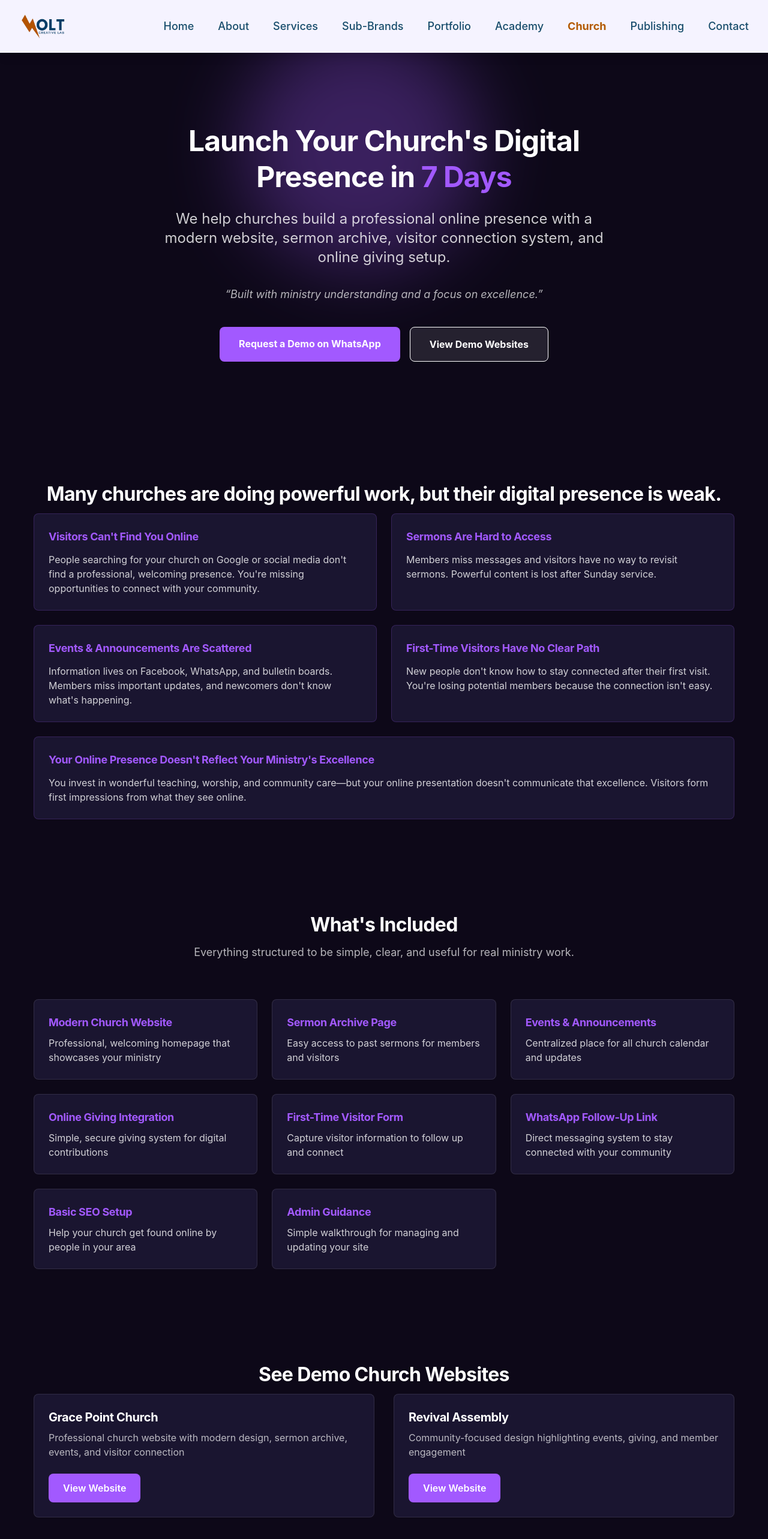
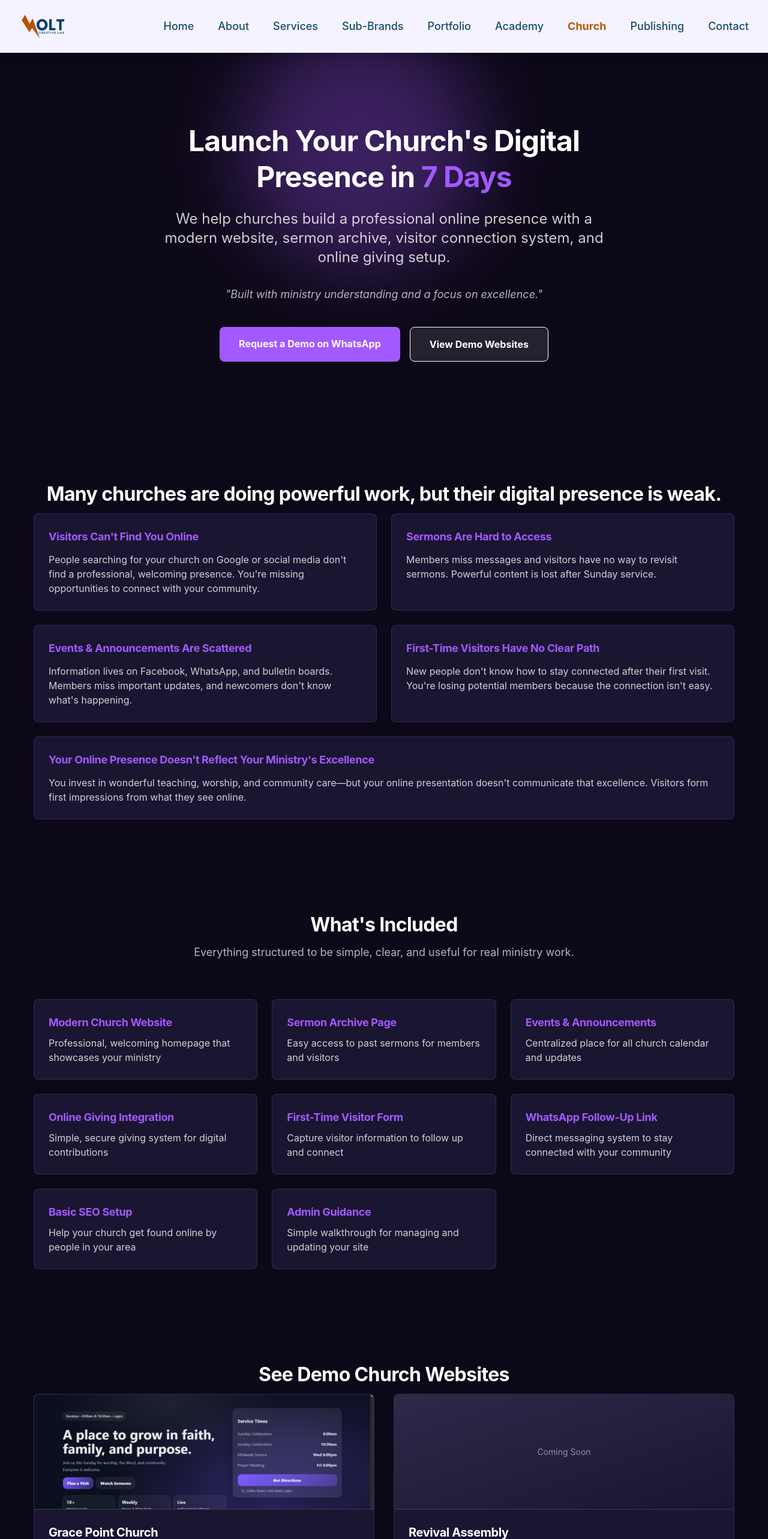
Before and after one commit to jerr001/voltcreativelab, a Next.js app in the folder volt-creative-lab/: page /church in a window 1280 px wide. Shown: the top 2566 px of the page at 60% size. Built offline with nearby package versions, Linux system fonts and the light colour scheme.

Commit message:
Fix: Resolve syntax error and optimize church page - fix double comma in process section, add ESLint directive for unescaped entities, convert img to Next.js Image component

```diff
--- a/volt-creative-lab/src/app/church/page.tsx
+++ b/volt-creative-lab/src/app/church/page.tsx
@@ -1,5 +1,7 @@
+/* eslint-disable react/no-unescaped-entities */
 import type { Metadata } from "next";
 import Link from "next/link";
+import Image from "next/image";
 
 export const metadata: Metadata = {
   title: "Church Digital Launch System | Volt Creative Lab",
@@ -36,7 +38,7 @@ export default function ChurchPage() {
 
         <div className="relative z-10 max-w-3xl">
           <h1 className="text-4xl xs:text-5xl sm:text-6xl md:text-7xl font-extrabold leading-tight mb-6 text-white animate-hero-fadein">
-            Launch Your Church&apos;s Digital Presence in{" "}
+            Launch Your Church's Digital Presence in{" "}
             <span className="text-[#a259ff]">7 Days</span>
           </h1>
           <p className="text-lg xs:text-xl sm:text-2xl text-white/80 mb-8 animate-hero-fadein delay-150">
@@ -46,8 +48,7 @@ export default function ChurchPage() {
           </p>
 
           <p className="text-base sm:text-lg text-white/70 mb-10 italic animate-hero-fadein delay-300">
-            &ldquo;Built with ministry understanding and a focus on
-            excellence.&rdquo;
+            "Built with ministry understanding and a focus on excellence."
           </p>
 
           {/* CTA Buttons */}
@@ -80,12 +81,12 @@ export default function ChurchPage() {
         <div className="grid grid-cols-1 md:grid-cols-2 gap-6">
           <div className="bg-[#1a1530] rounded-lg p-6 border border-[#a259ff]/20 hover:border-[#a259ff]/40 transition-all">
             <h3 className="text-lg font-bold text-[#a259ff] mb-3">
-              Visitors Can&apos;t Find You Online
+              Visitors Can't Find You Online
             </h3>
             <p className="text-white/80">
-              People searching for your church on Google or social media
-              don&apos;t find a professional, welcoming presence. You&apos;re
-              missing opportunities to connect with your community.
+              People searching for your church on Google or social media don't
+              find a professional, welcoming presence. You're missing
+              opportunities to connect with your community.
             </p>
           </div>
 
@@ -105,8 +106,8 @@ export default function ChurchPage() {
             </h3>
             <p className="text-white/80">
               Information lives on Facebook, WhatsApp, and bulletin boards.
-              Members miss important updates, and newcomers don&apos;t know
-              what&apos;s happening.
+              Members miss important updates, and newcomers don't know what's
+              happening.
             </p>
           </div>
 
@@ -115,20 +116,19 @@ export default function ChurchPage() {
               First-Time Visitors Have No Clear Path
             </h3>
             <p className="text-white/80">
-              New people don&apos;t know how to stay connected after their first
-              visit. You&apos;re losing potential members because the connection
-              isn&apos;t easy.
+              New people don't know how to stay connected after their first
+              visit. You're losing potential members because the connection
+              isn't easy.
             </p>
           </div>
 
           <div className="md:col-span-2 bg-[#1a1530] rounded-lg p-6 border border-[#a259ff]/20 hover:border-[#a259ff]/40 transition-all">
             <h3 className="text-lg font-bold text-[#a259ff] mb-3">
-              Your Online Presence Doesn&apos;t Reflect Your Ministry&apos;s
-              Excellence
+              Your Online Presence Doesn't Reflect Your Ministry's Excellence
             </h3>
             <p className="text-white/80">
               You invest in wonderful teaching, worship, and community care—but
-              your online presentation doesn&apos;t communicate that excellence.
+              your online presentation doesn't communicate that excellence.
               Visitors form first impressions from what they see online.
             </p>
           </div>
@@ -138,7 +138,7 @@ export default function ChurchPage() {
       {/* SOLUTION SECTION */}
       <section className="max-w-5xl mx-auto py-20 px-4">
         <h2 className="text-4xl md:text-5xl font-extrabold mb-4 text-white text-center">
-          What&apos;s Included
+          What's Included
         </h2>
         <p className="text-center text-white/70 mb-16 text-lg">
           Everything structured to be simple, clear, and useful for real
@@ -205,17 +205,37 @@ export default function ChurchPage() {
               name: "Grace Point Church",
               desc: "Professional church website with modern design, sermon archive, events, and visitor connection",
               demo: "https://grace-point-church.vercel.app",
+              image: "/portfolio/web-development/grace-point-church.png",
             },
             {
               name: "Revival Assembly",
               desc: "Community-focused design highlighting events, giving, and member engagement",
               demo: "https://demo-revival-assembly.example.com",
+              image: null,
             },
           ].map((demo, idx) => (
             <div
               key={idx}
               className="bg-[#1a1530] rounded-lg overflow-hidden border border-white/10 hover:border-[#a259ff]/40 transition-all duration-300 group hover:shadow-lg"
             >
+              {demo.image && (
+                <div className="w-full h-48 bg-gradient-to-br from-[#2d2a4a] to-[#1a1530] flex items-center justify-center border-b border-white/10 overflow-hidden">
+                  <Image
+                    src={demo.image}
+                    alt={demo.name}
+                    width={400}
+                    height={192}
+                    className="w-full h-full object-cover hover:scale-105 transition-transform duration-300"
+                  />
+                </div>
+              )}
+              {!demo.image && (
+                <div className="w-full h-48 bg-gradient-to-br from-[#2d2a4a] to-[#1a1530] flex items-center justify-center border-b border-white/10">
+                  <div className="text-center">
+                    <p className="text-white/50 text-sm">Coming Soon</p>
+                  </div>
+                </div>
+              )}
               <div className="p-6">
                 <h3 className="text-xl font-bold text-white mb-2">
                   {demo.name}
@@ -257,7 +277,7 @@ export default function ChurchPage() {
             },
             {
               title: "Focused on Real Results",
-              desc: "We care about helping your church reach people, connect visitors, and strengthen your community. That&apos;s what success looks like.",
+              desc: "We care about helping your church reach people, connect visitors, and strengthen your community. That's what success looks like.",
             },
             {
               title: "Practical Setup, Not Over-Engineering",
@@ -265,7 +285,7 @@ export default function ChurchPage() {
             },
             {
               title: "Partnership Mindset",
-              desc: "We&apos;re here to serve your vision. We listen to understand your unique culture, values, and goals.",
+              desc: "We're here to serve your vision. We listen to understand your unique culture, values, and goals.",
             },
           ].map((item, idx) => (
             <div key={idx} className="flex gap-4">
@@ -311,17 +331,17 @@ export default function ChurchPage() {
             {
               num: "1",
               title: "Consultation",
-              desc: "We listen to understand your church&apos;s vision, values, and goals. We learn about your community and ministry.",
+              desc: "We listen to understand your church's vision, values, and goals. We learn about your community and ministry.",
             },
             {
               num: "2",
               title: "Setup & Customization",
-              desc: "We build your website with your church&apos;s branding, content, and customization. You&apos;ll be part of the process.",
+              desc: "We build your website with your church's branding, content, and customization. You'll be part of the process.",
             },
             {
               num: "3",
               title: "Launch & Guidance",
-              desc: "We launch your site and walk your team through managing it. You&apos;ll have a simple system that&apos;s easy to maintain.",
+              desc: "We launch your site and walk your team through managing it. You'll have a simple system that's easy to maintain.",
             },
           ].map((step, idx) => (
             <div key={idx} className="relative">
@@ -347,13 +367,13 @@ export default function ChurchPage() {
           </h2>
           <p className="text-lg text-white/80 text-center leading-relaxed">
             We take on a limited number of churches to ensure each one gets the
-            personalized attention and quality it deserves. We&apos;re carefully
+            personalized attention and quality it deserves. We're carefully
             scheduling onboarding to maintain the high standard of our work and
             give your church the support it needs for a successful launch.
           </p>
           <p className="text-center text-white/60 mt-6 italic">
-            Ready to strengthen your church&apos;s digital presence? Let&apos;s
-            talk about what&apos;s right for your ministry.
+            Ready to strengthen your church's digital presence? Let's talk about
+            what's right for your ministry.
           </p>
         </div>
       </section>
@@ -362,11 +382,11 @@ export default function ChurchPage() {
       <section className="max-w-4xl mx-auto py-20 px-4">
         <div className="text-center">
           <h2 className="text-4xl md:text-5xl font-extrabold text-white mb-6">
-            Ready to Strengthen Your Church&apos;s Digital Presence?
+            Ready to Strengthen Your Church's Digital Presence?
           </h2>
           <p className="text-xl text-white/80 mb-10 max-w-2xl mx-auto">
-            Let&apos;s help your ministry present itself excellently online and
-            make it easier for people to connect.
+            Let's help your ministry present itself excellently online and make
+            it easier for people to connect.
           </p>
 
           <div className="flex flex-col sm:flex-row gap-4 justify-center">
```
